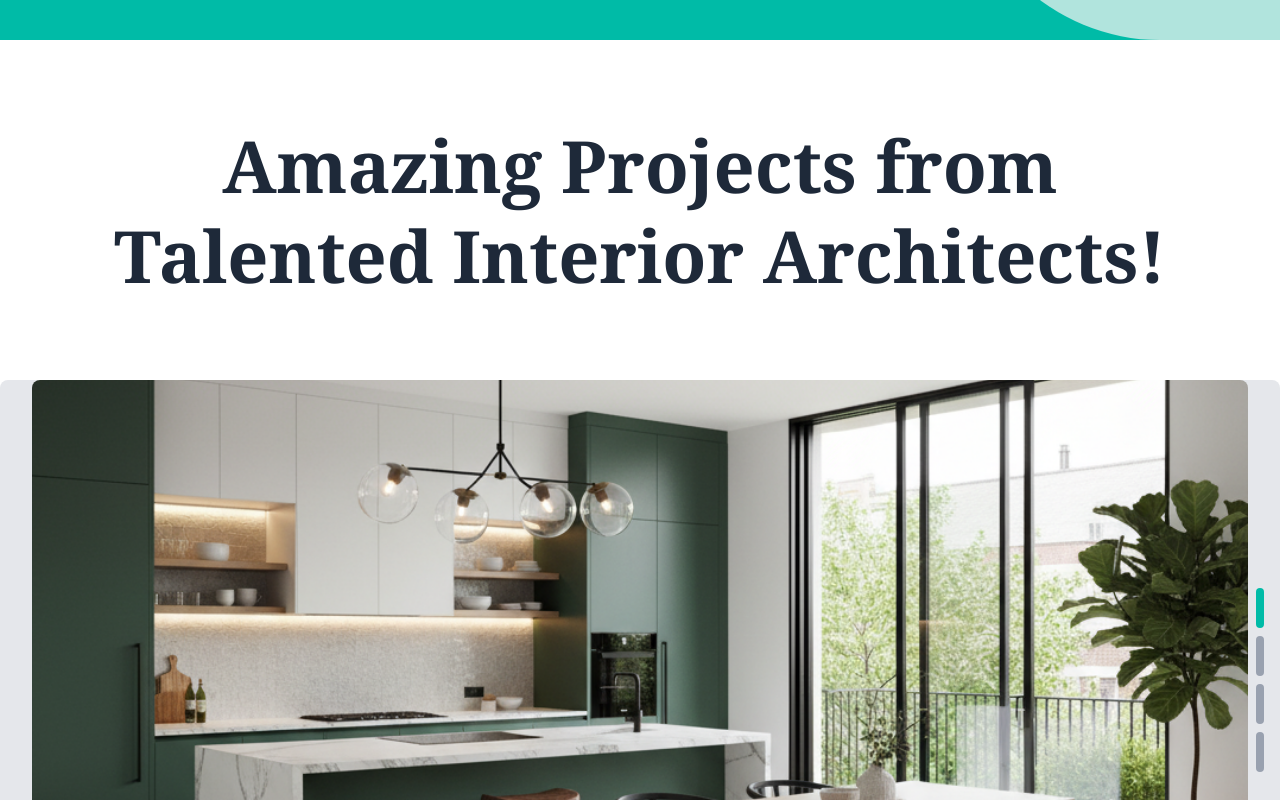
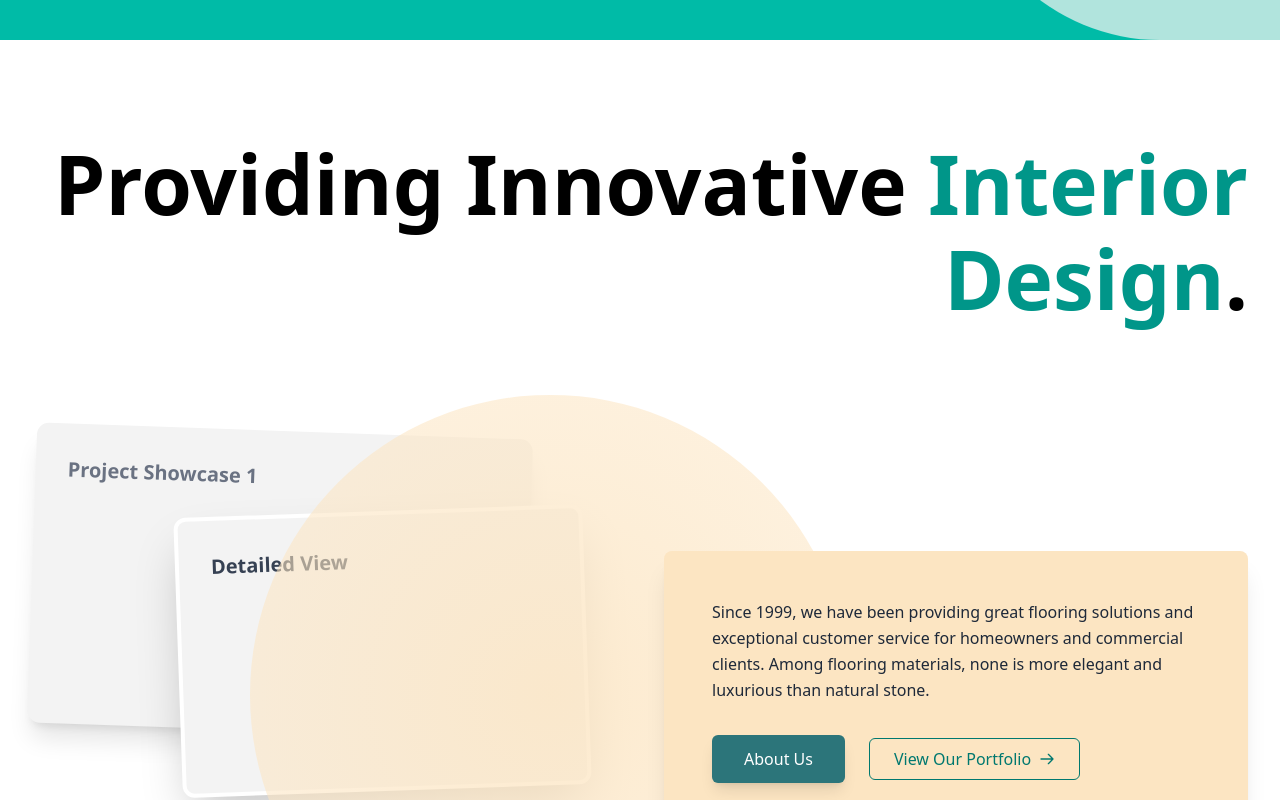
Before and after one commit to aayasIbrahim/Interior-Landing-Page, a Next.js app: page / in a window 1280 px wide. Shown: the part 2500-3300 px from the top of the page. Built offline with nearby package versions, Linux system fonts and the light colour scheme.

Commit message:
desingIntero section is complete

```diff
--- a/src/app/page.tsx
+++ b/src/app/page.tsx
@@ -5,7 +5,8 @@ import AmazingProjectsSection from "@/components/AmazingProjectsSection";
 import Footer from "@/components/Footer";
 import TestimonialsSection from "@/components/TestimonialsSection";
 import CallToAction from "@/components/CallToAction";
-// import UniqueDesignsSection from "@/components/UniqueDesignsSection";
+import UniqueDesignsSection from "@/components/UniqueDesignsSection";
+import DesignIntroSection from "@/components/DesingIntroSection";
 
 
 export default function Home() {
@@ -14,8 +15,9 @@ export default function Home() {
     <Navbar/>
     <Hero/>
     <DreamSpaceSection/>
+    <DesignIntroSection/>
     <AmazingProjectsSection/>
-    {/* <UniqueDesignsSection/> */}
+    <UniqueDesignsSection/>
     <TestimonialsSection/>
     <CallToAction/>
     <Footer/>
--- /dev/null
+++ b/src/components/DesingIntroSection.tsx
@@ -0,0 +1,147 @@
+"use client";
+import React from "react";
+import { motion } from "framer-motion";
+
+// --- Utility: ArrowLink Component ---
+interface ArrowLinkProps {
+  href: string;
+  text: string;
+  className?: string;
+}
+
+const ArrowLink: React.FC<ArrowLinkProps> = ({ href, text, className = "" }) => (
+  <motion.a
+    href={href}
+    whileHover={{ x: 5 }}
+    transition={{ type: "spring", stiffness: 300 }}
+    className={`group flex items-center text-teal-700 hover:text-white border border-teal-700 hover:bg-teal-700 transition-all duration-300 px-6 py-2 rounded-md font-medium ${className}`}
+  >
+    <span className="mr-2">{text}</span>
+    <svg
+      className="h-4 w-4 transition-transform group-hover:translate-x-1"
+      xmlns="http://www.w3.org/2000/svg"
+      fill="none"
+      viewBox="0 0 24 24"
+      stroke="currentColor"
+    >
+      <path strokeLinecap="round" strokeLinejoin="round" strokeWidth={2} d="M14 5l7 7m0 0l-7 7m7-7H3" />
+    </svg>
+  </motion.a>
+);
+
+// --- Main Component ---
+const DesignIntroSection: React.FC = () => {
+  const COLORS = {
+    sand: "#FCE5C2",
+    teal: "#2c757a",
+    darkText: "#1C2333",
+    lightGray: "#F3F3F3",
+  };
+
+  return (
+    <section className="relative bg-white overflow-hidden">
+      <div className="max-w-7xl mx-auto px-4 sm:px-6 lg:px-8 py-12 md:py-24">
+
+        {/* --- Headline --- */}
+        <motion.div
+          className="relative z-10 text-center mb-16"
+          initial={{ opacity: 0, y: 30 }}
+          whileInView={{ opacity: 1, y: 0 }}
+          transition={{ duration: 0.8, ease: "easeOut" }}
+          viewport={{ once: true, amount: 0.3 }} // animate only once, when 30% visible
+        >
+          <h1 className="font-roxborough font-bold text-[82px] leading-[1.16] tracking-normal text-right">
+            Providing Innovative <br className="sm:hidden" />
+            <span className="text-teal-600">Interior Design</span>.
+          </h1>
+        </motion.div>
+
+        {/* --- Grid Content --- */}
+        <div className="grid lg:grid-cols-2 gap-12 relative z-20 pt-10">
+
+          {/* Left Column: Image/Shapes */}
+          <div className="relative h-96 lg:h-auto min-h-[400px]">
+
+            {/* Background Rectangle */}
+            <motion.div
+              className="absolute w-[85%] h-[75%] rounded-xl shadow-xl rotate-1"
+              style={{ top: "0", left: "0", backgroundColor: COLORS.lightGray }}
+              initial={{ opacity: 0, x: -80, rotate: 5 }}
+              whileInView={{ opacity: 1, x: 0, rotate: 1 }}
+              transition={{ duration: 1, ease: "easeOut" }}
+              viewport={{ once: true, amount: 0.4 }}
+            >
+              <div className="p-8 text-xl font-bold text-gray-500">Project Showcase 1</div>
+            </motion.div>
+
+            {/* Foreground Rectangle */}
+            <motion.div
+              className="absolute w-[70%] h-[70%] rounded-xl shadow-2xl border-4 border-white -rotate-1"
+              style={{ top: "20%", left: "25%", backgroundColor: COLORS.lightGray }}
+              initial={{ opacity: 0, x: 80, rotate: -5 }}
+              whileInView={{ opacity: 1, x: 0, rotate: -1 }}
+              transition={{ duration: 1, ease: "easeOut", delay: 0.2 }}
+              viewport={{ once: true, amount: 0.4 }}
+            >
+              <div className="p-8">
+                <p className="text-xl font-bold text-gray-700">Detailed View</p>
+              </div>
+            </motion.div>
+
+            {/* Bottom-right Circle Accent */}
+            <motion.div
+              className="absolute rounded-full"
+              style={{
+                width: "600px",
+                height: "600px",
+                background: `radial-gradient(circle, ${COLORS.sand} 0%, ${COLORS.sand}aa 80%)`,
+                right: "-40%",
+                bottom: "-40%",
+                zIndex: 1,
+                opacity: 0.8,
+              }}
+              animate={{ y: [0, 20, 0] }}
+              transition={{ duration: 6, repeat: Infinity, ease: "easeInOut" }}
+            />
+          </div>
+
+          {/* Right Column: Text + CTA */}
+          <motion.div
+            className="flex flex-col justify-end z-[1999999]"
+            initial={{ opacity: 0, y: 40 }}
+            whileInView={{ opacity: 1, y: 0 }}
+            transition={{ duration: 1, delay: 0.4 }}
+            viewport={{ once: true, amount: 0.3 }}
+          >
+            <div
+              className="p-8 sm:p-12 rounded-lg relative shadow-xl hover:shadow-2xl transition-shadow duration-300"
+              style={{ backgroundColor: COLORS.sand }}
+            >
+              <p className="text-base text-gray-800 leading-relaxed mb-8 font-sans">
+                Since 1999, we have been providing great flooring solutions and exceptional customer service
+                for homeowners and commercial clients. Among flooring materials, none is more
+                elegant and luxurious than natural stone.
+              </p>
+
+              <div className="flex flex-wrap items-center gap-6">
+                <motion.a
+                  href="#"
+                  style={{ backgroundColor: COLORS.teal }}
+                  className="inline-flex items-center px-8 py-3 text-base font-medium rounded-md shadow-lg text-white hover:bg-[#245f62] transition-colors"
+                  whileHover={{ scale: 1.05 }}
+                  whileTap={{ scale: 0.97 }}
+                >
+                  About Us
+                </motion.a>
+
+                <ArrowLink href="#" text="View Our Portfolio" />
+              </div>
+            </div>
+          </motion.div>
+        </div>
+      </div>
+    </section>
+  );
+};
+
+export default DesignIntroSection;
--- a/src/components/Footer.tsx
+++ b/src/components/Footer.tsx
@@ -76,7 +76,7 @@ const Footer: React.FC = () => {
 
         {/* Bottom Bar */}
         <div className="pt-8 pb-8 border-t border-gray-200 flex flex-col md:flex-row justify-between items-center text-sm text-gray-500">
-          <p>&copy; Copyright 2021 Interiorfirm — All Rights Reserved.</p>
+          <p>&copy; Copyright 2025 Coursefiction — All Rights Reserved.</p>
           <div className="flex space-x-6 mt-4 md:mt-0">
             <a href="#" className="hover:text-gray-900 transition-colors">
               Privacy Policy
```
